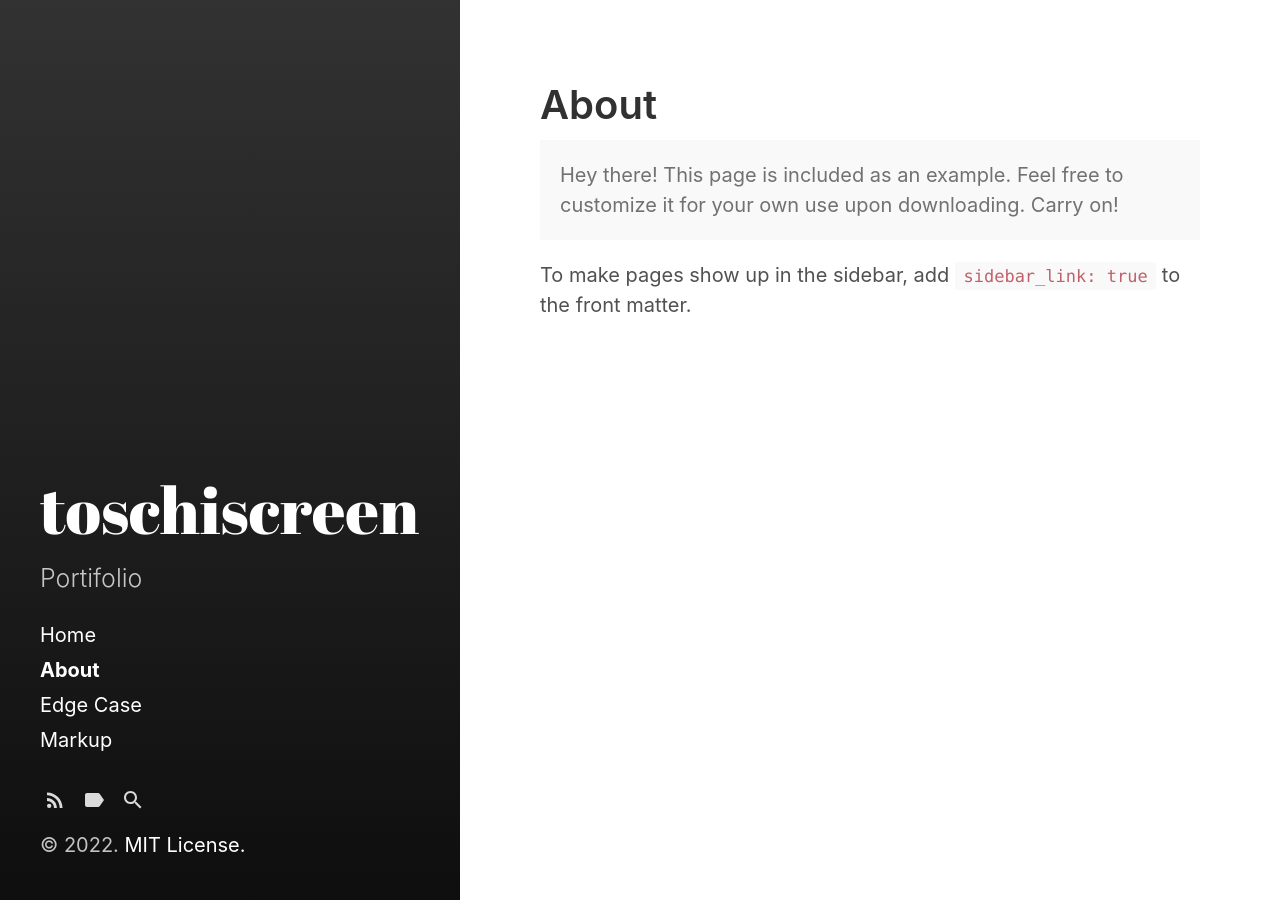
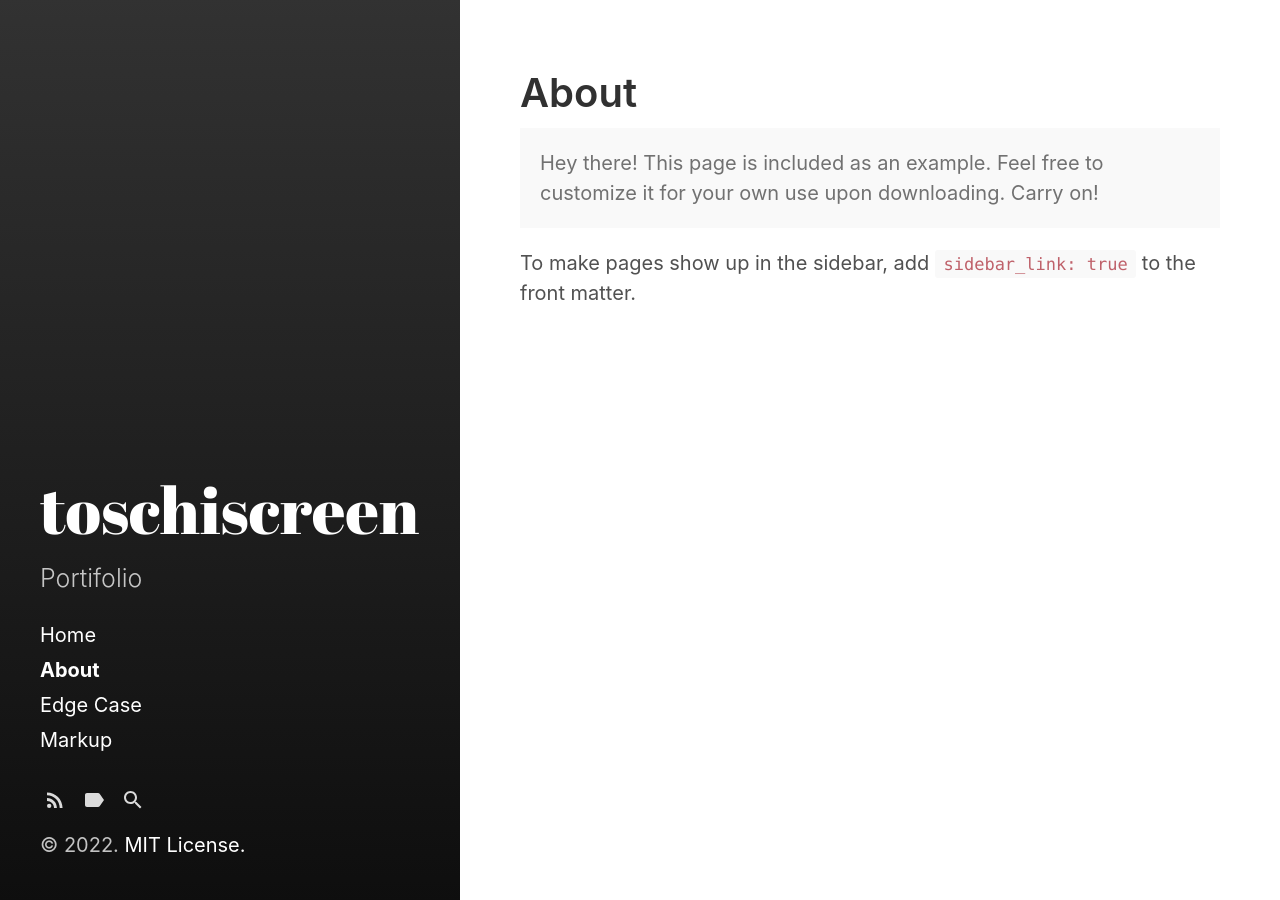
Before and after one commit to toschilt/toschilt.github.io, a Jekyll site: the page built from docs/about.md, in a window 1280 px wide. Built offline with Jekyll 4.4.1, drawn with Linux system fonts in a browser that asks for light colours.

Commit message:
Changing spacing details

```diff
--- a/docs/_sass/hydeout/_layout.scss
+++ b/docs/_sass/hydeout/_layout.scss
@@ -203,8 +203,8 @@
     color: $body-color;
     min-height: 100vh;
     padding:
-      $section-spacing * 2
-      $section-spacing * 2
+      $section-spacing * 1.7
+      $section-spacing * 1.5
       0;
 
     @if $layout-reverse {
@@ -230,7 +230,7 @@
     }
 
     > * {
-      max-width: 38rem;
+      max-width: 100%;
       padding: 0;
     }
   }
```
Also changed, not shown: docs/index.md (added, +10 -0 lines), docs/_temp/_posts/index.html (renamed from docs/index.html).
